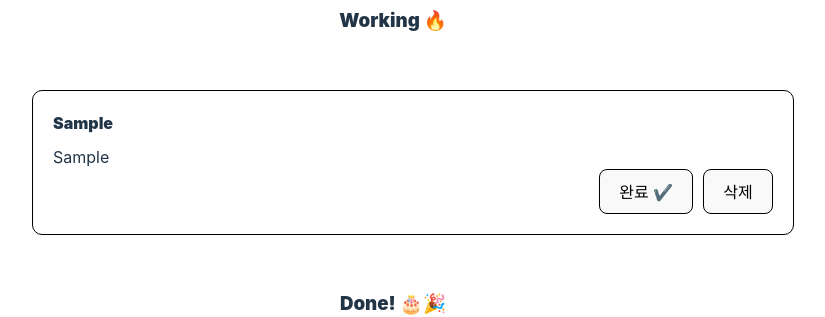
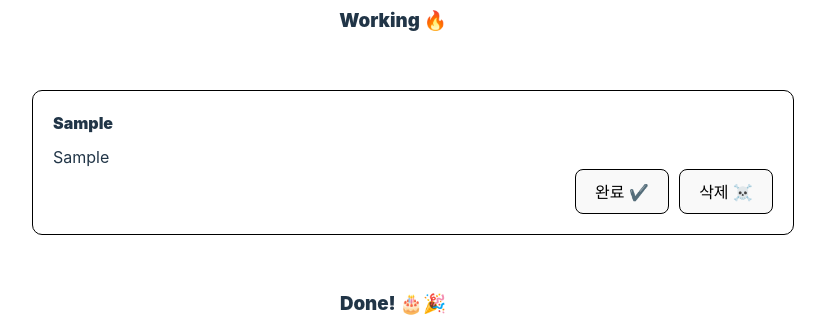
Before and after one commit to MiMing-00/Sparta_toDoList, a React (Vite) app: page / in a window 1280 px wide. Both pictures are taken after typing "Sample", "Sample" into the empty fields and a click on the button "확인". Shown: the part 240-557 px from the top of the page, without its empty margins (247-1072 px from the left). Built offline with nearby package versions, Linux system fonts and the light colour scheme.

Commit message:
컴포넌트 분리

```diff
--- /dev/null
+++ b/component/RenderToDoList.jsx
@@ -0,0 +1,29 @@
+import React from "react";
+
+function RenderToDoList({ isDone, todolists, switchTodolist, deleteTodolist }) {
+  return (
+    <>
+      <h3 className="wdzone">{isDone ? "Done! 🎂🎉" : "Working 🔥"}</h3>
+      <ul className="ulStyle">
+        {todolists.map(({ id, title, text }) => (
+          <li key={id} className="liStyle">
+            <div className="titleText">
+              <span className="title">{title}</span>
+              <span className="text">{text}</span>
+            </div>
+            <div className="buts">
+              <button onClick={() => switchTodolist(id)} className="btnStyle">
+                {isDone ? "취소 ↩️" : "완료 ✔️"}
+              </button>
+              <button onClick={() => deleteTodolist(id)} className="btnStyle">
+                삭제 ☠️
+              </button>
+            </div>
+          </li>
+        ))}
+      </ul>
+    </>
+  );
+}
+
+export default RenderToDoList;
--- a/src/App.jsx
+++ b/src/App.jsx
@@ -1,4 +1,5 @@
 import { useState } from "react";
+import RenderToDoList from "../component/RenderToDoList";
 import "./App.css";
 
 function App() {
@@ -39,31 +40,6 @@ function App() {
     );
   };
 
-  const renderTodolist = (isDone) => {
-    return (
-      <ul className="ulStyle">
-        {todolists
-          .filter((item) => item.isDone === isDone)
-          .map(({ id, title, text }) => (
-            <li key={id} className="liStyle">
-              <div className="titleText">
-                <span className="title">{title}</span>
-                <span className="text">{text}</span>
-              </div>
-              <div className="buts">
-                <button onClick={() => switchTodolist(id)} className="btnStyle">
-                  {isDone === false ? "완료 ✔️" : "취소 ↩️"}
-                </button>
-                <button onClick={() => deleteTodolist(id)} className="btnStyle">
-                  삭제
-                </button>
-              </div>
-            </li>
-          ))}
-      </ul>
-    );
-  };
-
   return (
     <div className="container">
       <h1>To Do List</h1>
@@ -86,10 +62,20 @@ function App() {
         ></input>
         <button className="btnStyle">확인</button>
       </form>
-      <h3 className="wdzone">Working 🔥</h3>
-      {renderTodolist(false)}
-      <h3 className="wdzone">Done! 🎂🎉</h3>
-      {renderTodolist(true)}
+      {/* Working 🔥 */}
+      <RenderToDoList
+        isDone={false}
+        todolists={todolists.filter((item) => !item.isDone)}
+        switchTodolist={switchTodolist}
+        deleteTodolist={deleteTodolist}
+      />
+      {/* Done! 🎂🎉 */}
+      <RenderToDoList
+        isDone={true}
+        todolists={todolists.filter((item) => item.isDone)}
+        switchTodolist={switchTodolist}
+        deleteTodolist={deleteTodolist}
+      />
     </div>
   );
 }
```
